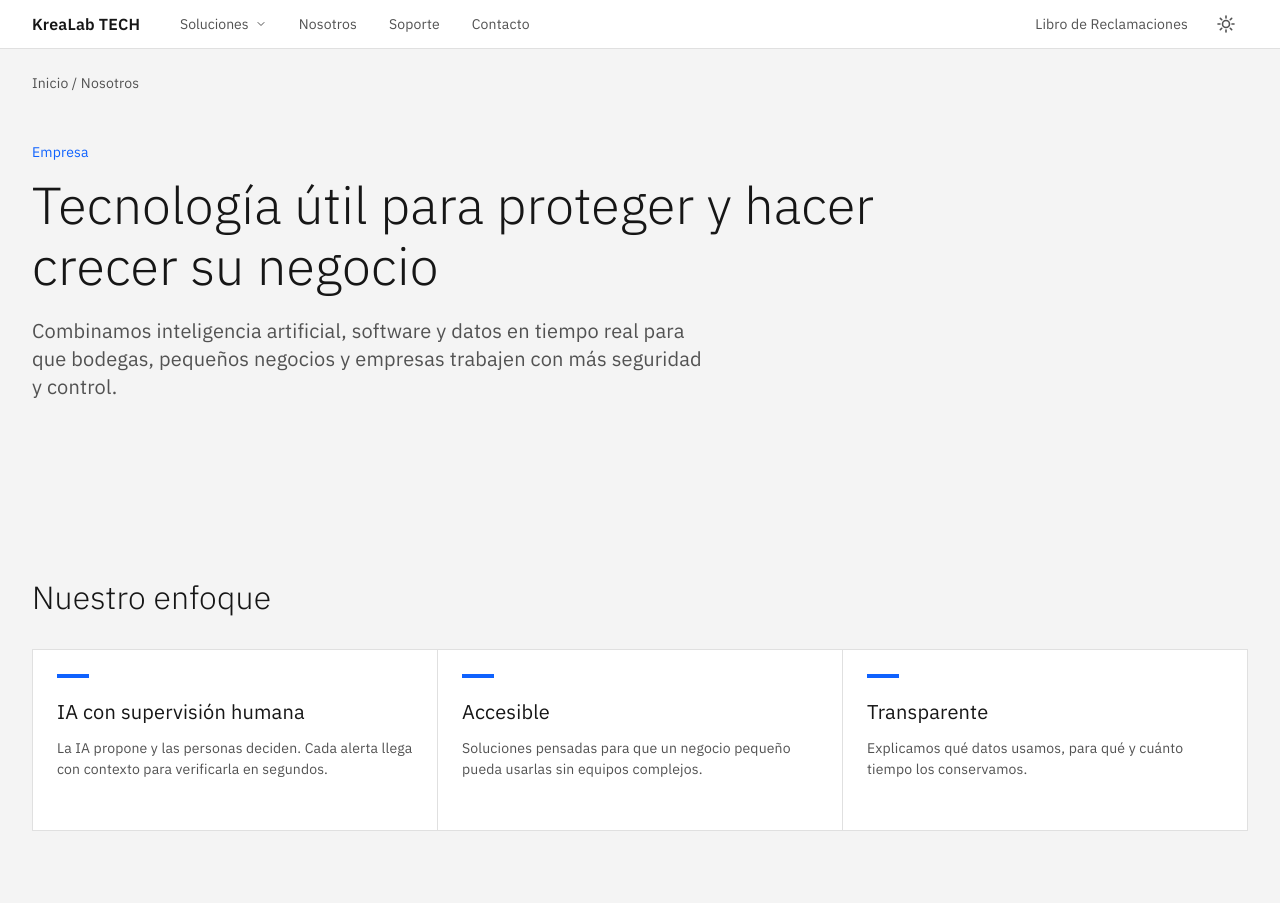
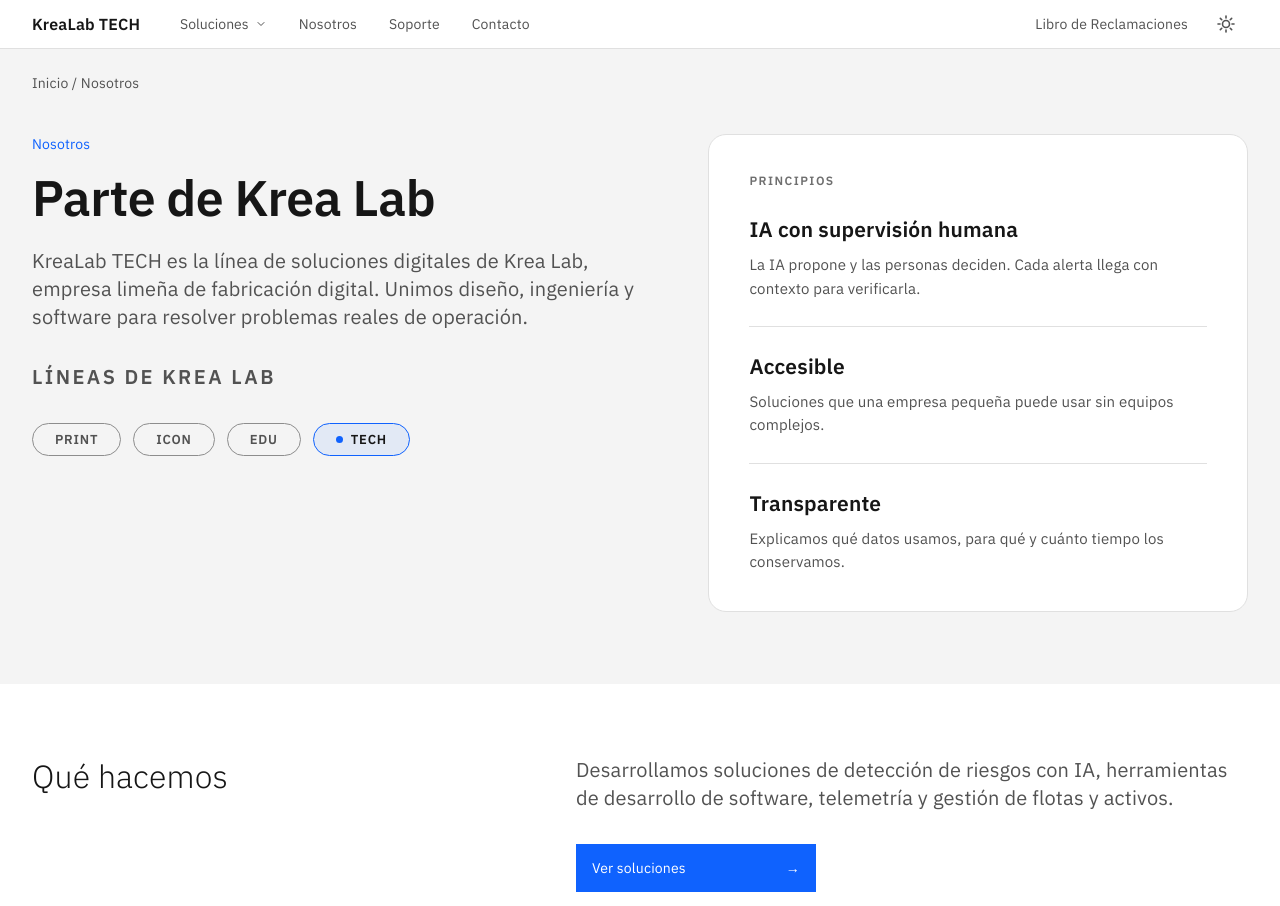
Before and after one commit to Pixel-host1/PIXELHOST-NUEVO, a plain HTML site: page nosotros.html in a window 1280 px wide. Shown: the top 906 px of the page. Drawn offline with Linux system fonts and the light colour scheme.

Commit message:
feat: actualizar seccion nosotros y principios de KreaLab

```diff
--- a/nosotros.html
+++ b/nosotros.html
@@ -100,36 +100,44 @@
   </header>
 
   <main>
-    <div class="phero">
+    <div class="phero nosotros-hero">
       <div class="wrap">
         <nav class="crumb" aria-label="Ruta">
           <a href="index.html">Inicio</a> / Nosotros
         </nav>
-        <p class="kick">Empresa</p>
-        <h1>Tecnología útil para proteger y hacer crecer su negocio</h1>
-        <p>Combinamos inteligencia artificial, software y datos en tiempo real para que bodegas, pequeños negocios y empresas trabajen con más seguridad y control.</p>
+        <div class="nosotros-grid">
+          <div class="nosotros-intro">
+            <p class="kick">Nosotros</p>
+            <h1>Parte de Krea Lab</h1>
+            <p class="nosotros-desc">KreaLab TECH es la línea de soluciones digitales de Krea Lab, empresa limeña de fabricación digital. Unimos diseño, ingeniería y software para resolver problemas reales de operación.</p>
+            <div class="nosotros-lines">
+              <p class="nosotros-lines-title">LÍNEAS DE KREA LAB</p>
+              <ul class="nosotros-tags" aria-label="Líneas de Krea Lab">
+                <li class="nosotros-tag">PRINT</li>
+                <li class="nosotros-tag">ICON</li>
+                <li class="nosotros-tag">EDU</li>
+                <li class="nosotros-tag is-active" aria-current="true"><span class="nosotros-tag-dot" aria-hidden="true"></span>TECH</li>
+              </ul>
             </div>
           </div>
-
-    <section class="layer">
-      <div class="wrap">
-        <h2>Nuestro enfoque</h2>
-        <div class="pts c3">
-          <div>
+          <aside class="nosotros-panel" aria-labelledby="nosotros-principios-heading">
+            <h2 id="nosotros-principios-heading" class="nosotros-panel-eyebrow">PRINCIPIOS</h2>
+            <div class="nosotros-principle">
               <h3>IA con supervisión humana</h3>
-            <p>La IA propone y las personas deciden. Cada alerta llega con contexto para verificarla en segundos.</p>
+              <p>La IA propone y las personas deciden. Cada alerta llega con contexto para verificarla.</p>
             </div>
-          <div>
+            <div class="nosotros-principle">
               <h3>Accesible</h3>
-            <p>Soluciones pensadas para que un negocio pequeño pueda usarlas sin equipos complejos.</p>
+              <p>Soluciones que una empresa pequeña puede usar sin equipos complejos.</p>
             </div>
-          <div>
+            <div class="nosotros-principle">
               <h3>Transparente</h3>
               <p>Explicamos qué datos usamos, para qué y cuánto tiempo los conservamos.</p>
             </div>
+          </aside>
         </div>
       </div>
-    </section>
+    </div>
 
     <section>
       <div class="wrap two">
--- a/styles.css
+++ b/styles.css
@@ -2190,3 +2190,219 @@
     scroll-behavior: auto !important;
   }
 }
+
+/* ---- Página Nosotros: Bloque Parte de Krea Lab y Principios ---- */
+.nosotros-hero .nosotros-grid {
+  display: grid;
+  grid-template-columns: minmax(0, 1.15fr) minmax(0, 1fr);
+  gap: 56px;
+  align-items: start;
+  margin-top: 40px;
+}
+
+.nosotros-hero .kick {
+  margin: 0 0 14px;
+}
+
+.nosotros-hero .nosotros-intro h1 {
+  font-size: clamp(32px, 4.2vw, 50px);
+  font-weight: 600;
+  line-height: 1.15;
+  letter-spacing: -0.01em;
+  color: var(--hero-ink);
+  margin: 0 0 20px;
+  max-width: none;
+}
+
+.nosotros-hero .nosotros-desc {
+  font-size: 18px;
+  line-height: 1.55;
+  color: var(--hero-ink2);
+  max-width: 560px;
+  margin: 0 0 40px;
+}
+
+.nosotros-lines-title {
+  font-size: 12px;
+  font-weight: 600;
+  letter-spacing: 0.12em;
+  text-transform: uppercase;
+  color: var(--ink3);
+  margin: 0 0 16px;
+}
+
+.nosotros-tags {
+  list-style: none;
+  padding: 0;
+  margin: 0;
+  display: flex;
+  flex-wrap: wrap;
+  gap: 12px;
+  align-items: center;
+}
+
+.nosotros-tag {
+  display: inline-flex;
+  align-items: center;
+  justify-content: center;
+  padding: 8px 22px;
+  border-radius: 9999px;
+  border: 1px solid var(--line-strong);
+  color: var(--ink2);
+  font-size: 13px;
+  font-weight: 600;
+  letter-spacing: 0.06em;
+  text-transform: uppercase;
+  background: transparent;
+  user-select: none;
+  line-height: 1.2;
+  transition:
+    border-color 0.2s ease,
+    color 0.2s ease,
+    background 0.2s ease;
+}
+
+:root[data-theme="dark"] .nosotros-tag {
+  border-color: #3e3e3e;
+  color: var(--ink2);
+}
+
+@media (prefers-color-scheme: dark) {
+  :root:not([data-theme="light"]) .nosotros-tag {
+    border-color: #3e3e3e;
+    color: var(--ink2);
+  }
+}
+
+.nosotros-tag.is-active {
+  border-color: var(--blue);
+  color: var(--ink);
+  background: rgba(15, 98, 254, 0.08);
+}
+
+:root[data-theme="dark"] .nosotros-tag.is-active {
+  border-color: var(--blue);
+  color: #ffffff;
+  background: rgba(120, 169, 255, 0.12);
+}
+
+@media (prefers-color-scheme: dark) {
+  :root:not([data-theme="light"]) .nosotros-tag.is-active {
+    border-color: var(--blue);
+    color: #ffffff;
+    background: rgba(120, 169, 255, 0.12);
+  }
+}
+
+.nosotros-tag-dot {
+  width: 7px;
+  height: 7px;
+  border-radius: 50%;
+  background: var(--blue);
+  margin-right: 8px;
+  display: inline-block;
+  flex-shrink: 0;
+}
+
+.nosotros-panel {
+  border: 1px solid var(--line);
+  border-radius: 18px;
+  padding: 38px 40px;
+  background: var(--bg);
+  transition:
+    background 0.2s ease,
+    border-color 0.2s ease;
+}
+
+:root[data-theme="dark"] .nosotros-panel {
+  background: var(--layer);
+  border-color: var(--line);
+}
+
+@media (prefers-color-scheme: dark) {
+  :root:not([data-theme="light"]) .nosotros-panel {
+    background: var(--layer);
+    border-color: var(--line);
+  }
+}
+
+.nosotros-panel-eyebrow {
+  font-size: 12px;
+  font-weight: 600;
+  letter-spacing: 0.12em;
+  text-transform: uppercase;
+  color: var(--ink3);
+  margin: 0 0 28px;
+}
+
+.nosotros-principle + .nosotros-principle {
+  border-top: 1px solid var(--line);
+  padding-top: 26px;
+  margin-top: 26px;
+}
+
+.nosotros-principle h3 {
+  font-size: 21px;
+  font-weight: 600;
+  line-height: 1.3;
+  color: var(--ink);
+  margin: 0 0 10px;
+}
+
+.nosotros-hero .nosotros-panel p {
+  font-size: 15px;
+  line-height: 1.55;
+  color: var(--ink2);
+  margin: 0;
+  max-width: none;
+}
+
+@media (max-width: 960px) {
+  .nosotros-hero .nosotros-grid {
+    grid-template-columns: 1fr;
+    gap: 44px;
+    margin-top: 32px;
+  }
+
+  .nosotros-panel {
+    padding: 32px 28px;
+    border-radius: 14px;
+  }
+}
+
+@media (max-width: 560px) {
+  .nosotros-hero .wrap {
+    padding-bottom: 56px;
+  }
+
+  .nosotros-hero .nosotros-intro h1 {
+    font-size: 28px;
+    margin-bottom: 16px;
+  }
+
+  .nosotros-hero .nosotros-desc {
+    font-size: 16px;
+    margin-bottom: 32px;
+  }
+
+  .nosotros-tags {
+    gap: 8px;
+  }
+
+  .nosotros-tag {
+    padding: 7px 16px;
+    font-size: 12px;
+  }
+
+  .nosotros-panel {
+    padding: 24px 20px;
+  }
+
+  .nosotros-principle h3 {
+    font-size: 18px;
+  }
+
+  .nosotros-hero .nosotros-panel p {
+    font-size: 14px;
+  }
+}
```
Lines whose indentation alone changed are shown as unchanged.
